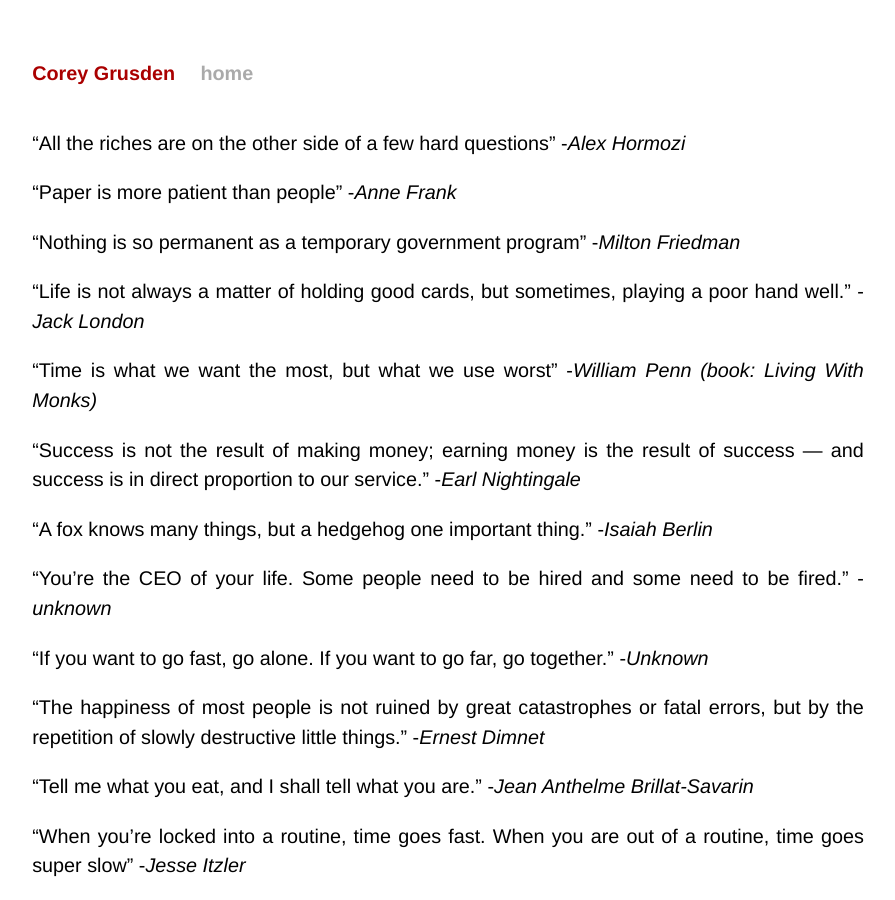
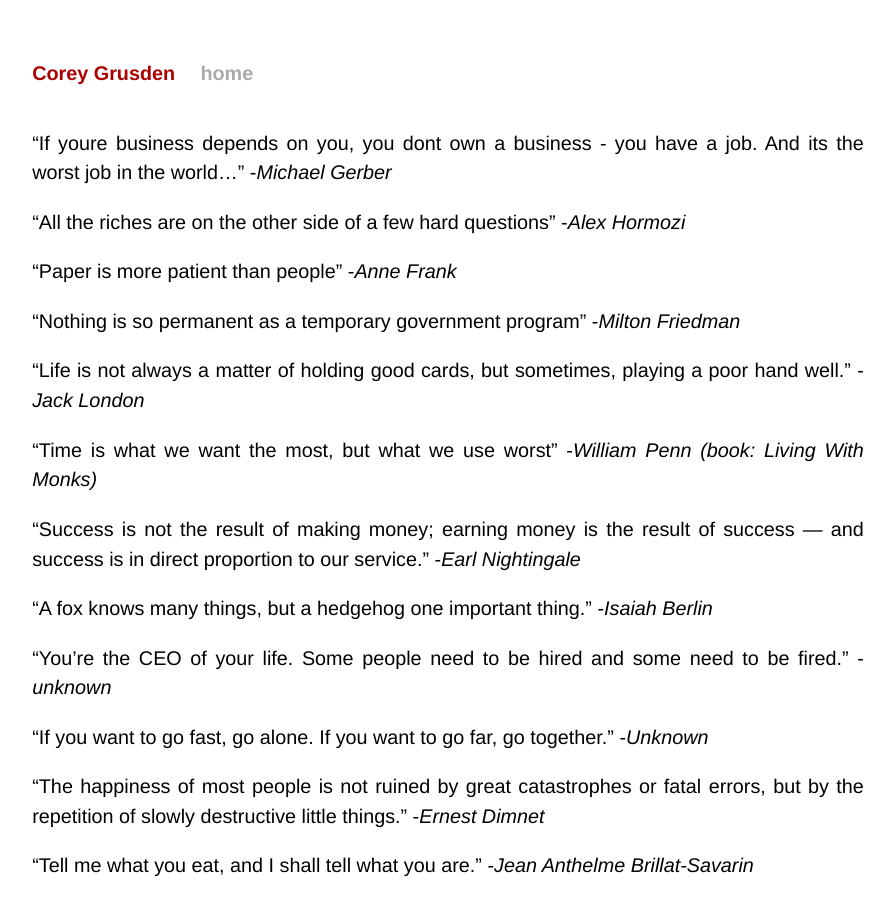
Before and after one commit to cgrusden/cgrusden.github.io, a Jekyll site: the page built from quotes.md, in a window 1280 px wide and 900 px high. Shown: the whole window, without its empty margins (192-1087 px from the left). Built offline with Jekyll 4.4.1, drawn with Linux system fonts in a browser that asks for light colours; our own code applies the rules of GitHub Pages for plain Markdown files.

Commit message:
Add quote from EMyth

```diff
--- a/_data/quotes.yml
+++ b/_data/quotes.yml
@@ -1,3 +1,6 @@
+- quote: 'If youre business depends on you, you dont own a business - you have a job. And its the worst job in the world...'
+  author: "Michael Gerber"
+
 - quote: 'All the riches are on the other side of a few hard questions'
   author: 'Alex Hormozi'
 
```
